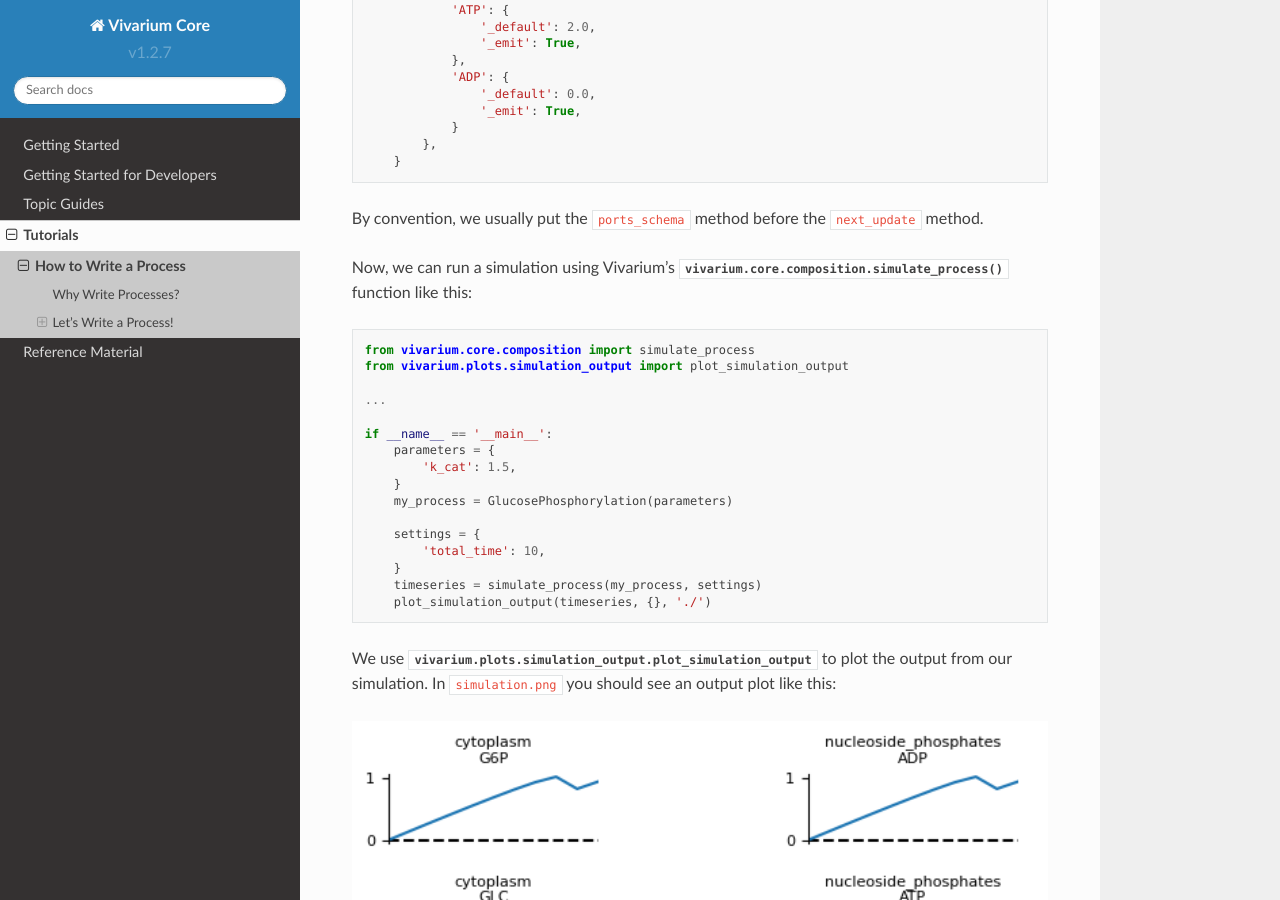
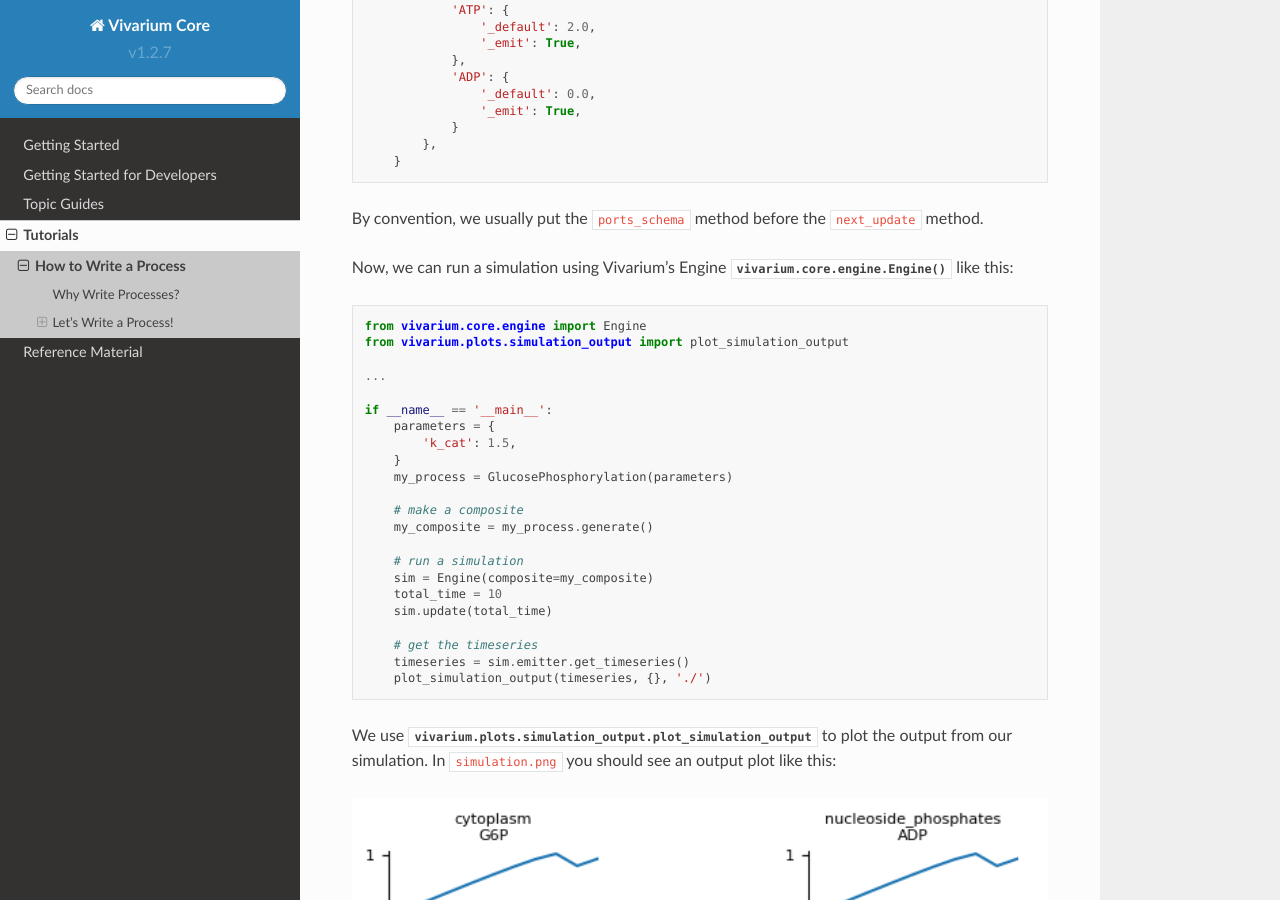
Before and after one commit to vivarium-collective/vivarium-core, a Sphinx documentation site: the page built from doc/tutorials/write_process.rst, in a window 1280 px wide and 900 px high, scrolled down 6409 px. Built offline with Sphinx 7.4.7 and the Read the Docs theme 2.0.0, drawn with Linux system fonts in a browser that asks for light colours; pages that are not in the unit, such as notebooks, are missing from menus.

Commit message:
update docs

```diff
--- a/doc/tutorials/write_process.rst
+++ b/doc/tutorials/write_process.rst
@@ -376,13 +376,13 @@ of the :term:`updaters` for demonstration.
 By convention, we usually put the ``ports_schema`` method before the
 ``next_update`` method.
 
-Now, we can run a simulation using Vivarium's
-:py:func:`vivarium.core.composition.simulate_process` function
+Now, we can run a simulation using Vivarium's Engine
+:py:func:`vivarium.core.engine.Engine`
 like this:
 
 .. code-block:: python
 
-    from vivarium.core.composition import simulate_process
+    from vivarium.core.engine import Engine
     from vivarium.plots.simulation_output import plot_simulation_output
 
     ...
@@ -393,10 +393,16 @@ like this:
         }
         my_process = GlucosePhosphorylation(parameters)
 
-        settings = {
-            'total_time': 10,
-        }
-        timeseries = simulate_process(my_process, settings)
+        # make a composite
+        my_composite = my_process.generate()
+
+        # run a simulation
+        sim = Engine(composite=my_composite)
+        total_time = 10
+        sim.update(total_time)
+
+        # get the timeseries
+        timeseries = sim.emitter.get_timeseries()
         plot_simulation_output(timeseries, {}, './')
 
 We use
```
Also changed, not shown: 1 other file.
